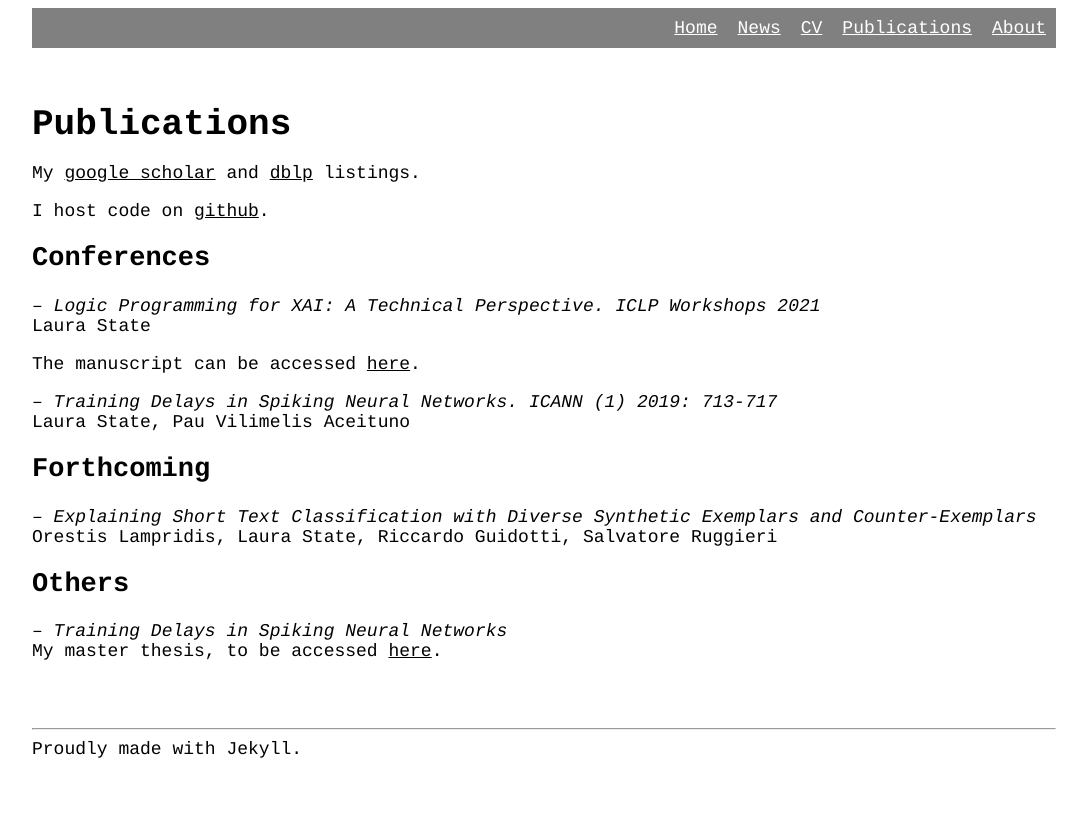
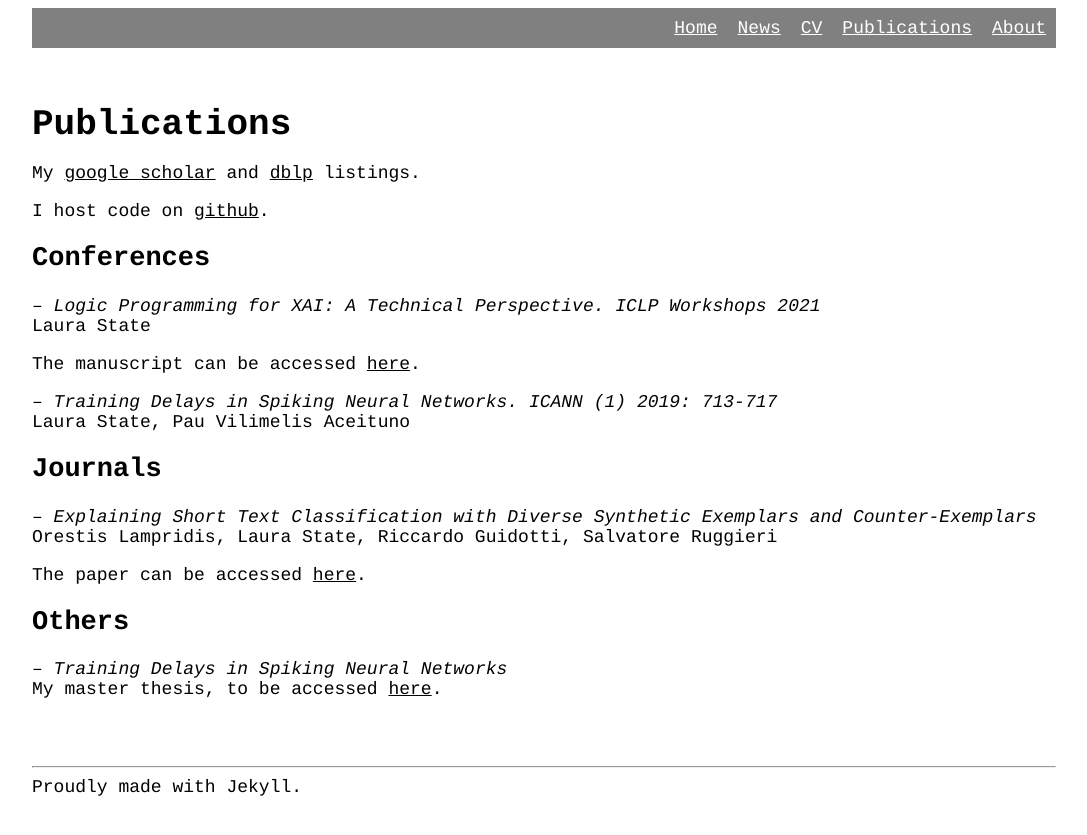
Before and after one commit to lstate/lstate.github.io, a Jekyll site: the page built from _pages/publications.markdown, in a window 1280 px wide. Shown: the top 835 px of the page, without its empty margins (96-1183 px from the left). Built offline with Jekyll 4.4.1, drawn with Linux system fonts in a browser that asks for light colours.

Commit message:
update publications

```diff
--- a/_pages/publications.markdown
+++ b/_pages/publications.markdown
@@ -26,10 +26,12 @@ The manuscript can be accessed [here](http://ceur-ws.org/Vol-2970/meepaper1.pdf)
 Laura State, Pau Vilimelis Aceituno
 
 
-## Forthcoming
+## Journals
 
 -- *Explaining Short Text Classification with Diverse Synthetic Exemplars and Counter-Exemplars* \\
 Orestis Lampridis, Laura State, Riccardo Guidotti, Salvatore Ruggieri
+
+The paper can be accessed [here](https://rdcu.be/cNnnR).
 
 
 ## Others
```
